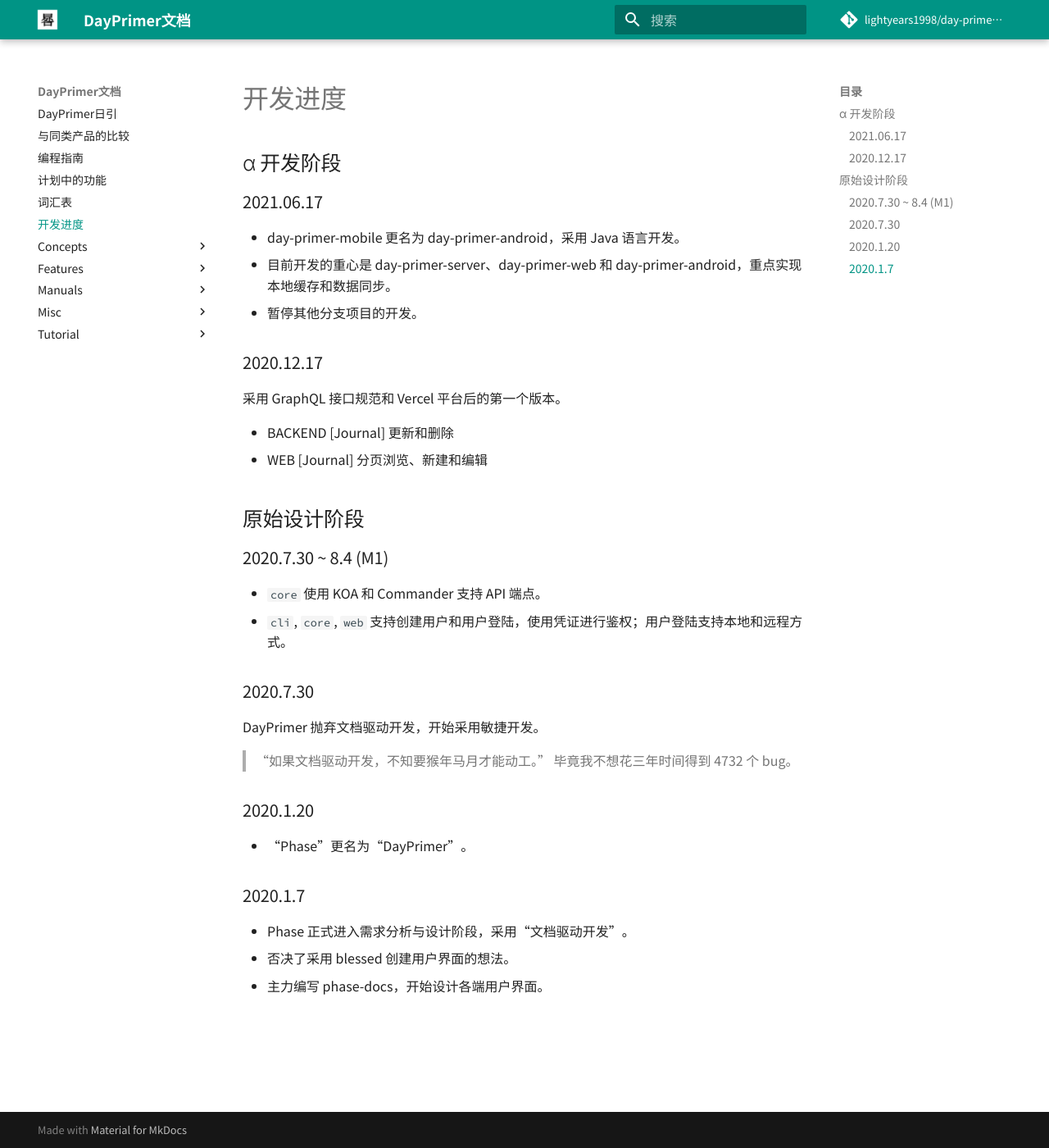
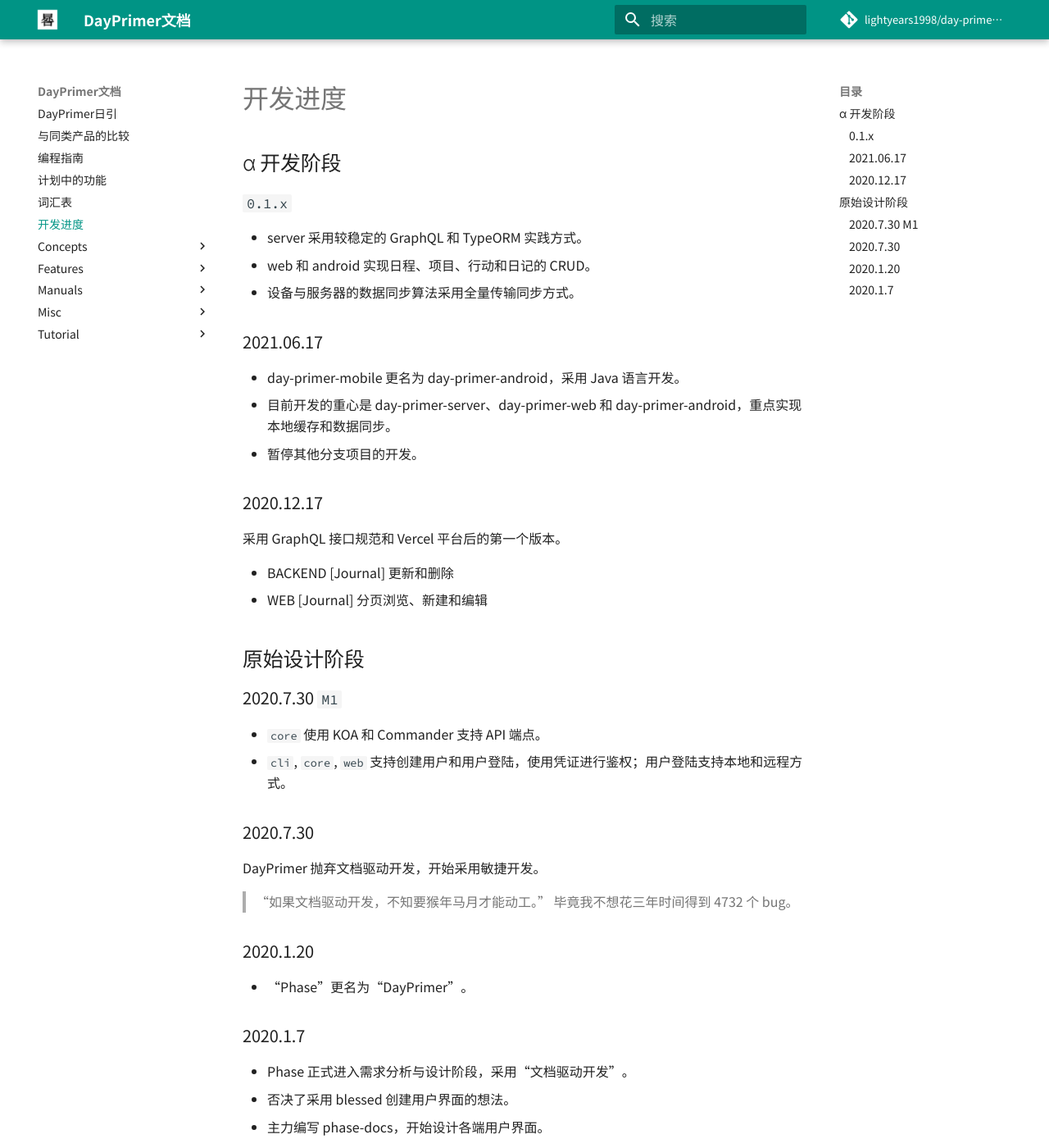
Before and after one commit to lightyears1998/day-primer-docs, an MkDocs documentation site: the page built from docs/roadmap.md, in a window 1280 px wide and 1400 px high. Shown: the whole window at 82% size. Built offline with MkDocs 1.6.1 and Material for MkDocs 9.7.7, drawn with Linux system fonts in a browser that asks for light colours; comment, search, counter and statistics services are not loaded.

Commit message:
Update roadmap

```diff
--- a/docs/roadmap.md
+++ b/docs/roadmap.md
@@ -1,6 +1,12 @@
 # 开发进度
 
 ## α 开发阶段
+
+### `0.1.x`
+
+- server 采用较稳定的 GraphQL 和 TypeORM 实践方式。
+- web 和 android 实现日程、项目、行动和日记的 CRUD。
+- 设备与服务器的数据同步算法采用全量传输同步方式。
 
 ### 2021.06.17
 
@@ -17,7 +23,7 @@
 
 ## 原始设计阶段
 
-### 2020.7.30 ~ 8.4 (M1)
+### 2020.7.30 `M1`
 
 - `core` 使用 KOA 和 Commander 支持 API 端点。
 - `cli`, `core`, `web` 支持创建用户和用户登陆，使用凭证进行鉴权；用户登陆支持本地和远程方式。
```
